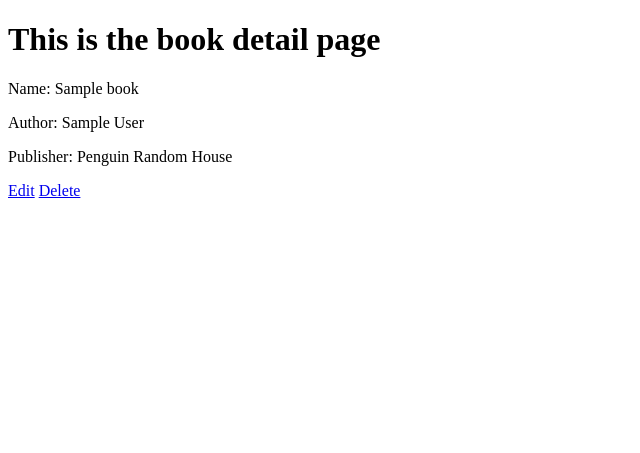
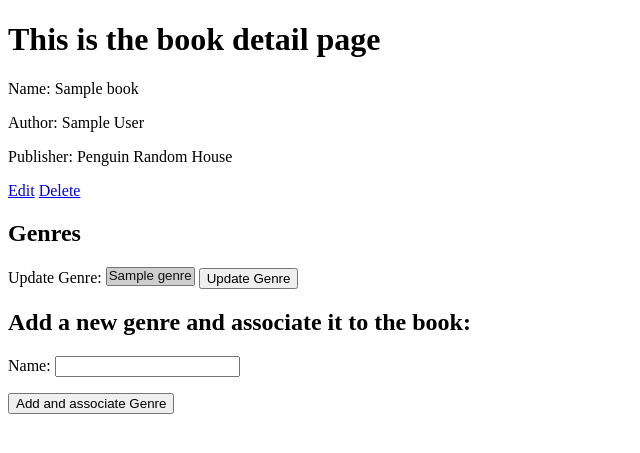
Before and after one commit to purvitrivedi/django-library-app, a Django app: page /books/1/ in a window 1280 px wide. Shown: the part 70-523 px from the top of the page, without its empty margins (0-640 px from the left). Run offline with Django 5.2, Linux system fonts and the light colour scheme; tables that the repository leaves empty hold one stand-in row (values such as "Sample post").

Commit message:
Add many to many relationship

```diff
--- a/books/admin.py
+++ b/books/admin.py
@@ -1,7 +1,8 @@
 from django.contrib import admin
-from .models import Book, Publisher
+from .models import Book, Publisher, Genre
 
 # Register your models here.
 
 admin.site.register(Book)
 admin.site.register(Publisher)
+admin.site.register(Genre)
--- a/books/forms.py
+++ b/books/forms.py
@@ -1,8 +1,14 @@
 from django import forms
-from .models import Book
+from .models import Book, Genre
 
 class BookForm(forms.ModelForm):
 
     class Meta:
         model = Book
         fields = ['name', 'author']
+
+class GenreForm(forms.ModelForm):
+
+    class Meta:
+        model = Genre
+        fields = ['name']
--- a/books/models.py
+++ b/books/models.py
@@ -16,11 +16,19 @@ class Publisher(models.Model):
     def __str__(self):
         return self.get_name_display()
 
+
+class Genre(models.Model):
+    name = models.CharField(max_length=50)
+
+    def __str__(self):
+        return self.name
+
 class Book(models.Model):
     name = models.CharField(max_length=50)
     author = models.CharField(max_length=50)
 
     publisher = models.ForeignKey(Publisher, on_delete=models.CASCADE, null=True, blank=True)
+    genre = models.ManyToManyField(Genre)
 
     def __str__(self):
         return f'{self.name} by {self.author}'
--- a/books/templates/books/book_detail.html
+++ b/books/templates/books/book_detail.html
@@ -8,4 +8,29 @@
 <a href="{% url 'book-update' book.id %}">Edit</a>
 <a href="{% url 'book-delete' book.id %}">Delete</a>
 
+
+<h2>Genres</h2>
+
+<form action="{% url 'associate-genre' book.id %}" method="post">
+    {% csrf_token %}
+
+    <label for="genre">Update Genre:</label>
+    <select name="genre" id="genre" multiple size="{{ all_genre.count }}">
+        {% for genre in all_genre %}
+        <option value="{{ genre.id }}" {% if genre in book.genre.all %} selected {% endif %}>{{ genre.name }}</option>
+        {% endfor %}
+    </select>
+    <button type="submit">Update Genre</button>
+</form>
+
+
+<h2>Add a new genre and associate it to the book:</h2>
+
+
+<form action="{% url 'add-and-associate-genre' book.id %}" method="post">
+    {% csrf_token %}
+    {{ genre_form.as_p }}
+    <button type="submit">Add and associate Genre</button>
+</form>
+
 {% endblock %}
--- a/books/templates/books/publisher_detail.html
+++ b/books/templates/books/publisher_detail.html
@@ -20,6 +20,8 @@
   {% csrf_token %} {{book_form.as_p}}
   <button type="submit">Submit</button>
 </form>
+
+
 <h2>Books without any publishers:</h2>
 {% if books_without_publisher.count %}
 <ul>
--- a/books/urls.py
+++ b/books/urls.py
@@ -9,6 +9,8 @@ urlpatterns = [
     path('books/create/', views.BookCreate.as_view(), name="book-create"),
     path('books/<int:pk>/update/', views.BookUpdate.as_view(), name="book-update"),
     path('books/<int:pk>/delete/', views.BookDelete.as_view(), name="book-delete"),
+    path('books/<int:pk>/associate-genre/', views.associate_genre, name="associate-genre"),
+    path('books/<int:pk>/add-and-associate-genre/', views.add_and_associate_genre, name="add-and-associate-genre"),
     path('publishers/', views.PublisherList.as_view(), name="publisher-list"),
     path('publishers/<int:pk>/', views.PublisherDetail.as_view(), name="publisher-detail"),
     path('publishers/<int:pk>/add-book-to-publisher/', views.add_book_to_publisher, name="add-book-to-publisher"),
--- a/books/views.py
+++ b/books/views.py
@@ -3,8 +3,8 @@ from django.views.generic import ListView, DetailView
 from django.views.generic.edit import CreateView, UpdateView, DeleteView
 from django.urls import reverse_lazy
 
-from .models import Book, Publisher
-from .forms import BookForm
+from .models import Book, Publisher, Genre
+from .forms import BookForm, GenreForm
 
 
 # Create your views here.
@@ -18,13 +18,21 @@ class BookList(ListView):
 class BookDetail(DetailView):
     model = Book
 
+    def get_context_data(self, **kwargs):
+        context = super().get_context_data(**kwargs)
+        all_genre = Genre.objects.all()
+        genre_form = GenreForm()
+        context['all_genre'] = all_genre
+        context['genre_form'] = genre_form
+        return context
+
 class BookCreate(CreateView):
     model = Book
     fields = '__all__'
 
 class BookUpdate(UpdateView):
     model = Book
-    fields = '__all__'
+    fields = ['name', 'author', 'publisher']
 
 class BookDelete(DeleteView):
     model = Book
@@ -38,9 +46,9 @@ class PublisherDetail(DetailView):
     model = Publisher
 
     def get_context_data(self, **kwargs):
-        context = super().get_context_data()
+        context = super().get_context_data(**kwargs)
         books_without_publisher = Book.objects.filter(publisher__isnull=True)
-        context["book_form"] = BookForm
+        context["book_form"] = BookForm()
         context["books_without_publisher"] = books_without_publisher
         return context
 
@@ -58,3 +66,25 @@ def associate_book(request, publisher_id, book_id):
     book.save()
 
     return redirect('publisher-detail', pk=publisher_id)
+
+def associate_genre(request, pk):
+    book = Book.objects.get(id=pk)
+    selected_genre_ids = request.POST.getlist('genre')
+
+    if selected_genre_ids:
+        selected_genre_ids = [int(genre_id) for genre_id in selected_genre_ids]
+        book.genre.set(selected_genre_ids)
+    else:
+        book.genre.clear()
+
+    return redirect('book-detail', pk=pk)
+
+
+def add_and_associate_genre(request, pk):
+    book = Book.objects.get(id=pk)
+    form = GenreForm(request.POST)
+
+    if form.is_valid():
+        new_genre = form.save()
+        book.genre.add(new_genre.id)
+        return redirect('book-detail', pk=pk)
```
Also changed, not shown: books/migrations/0004_genre_book_genre.py (added), 1 other file.
